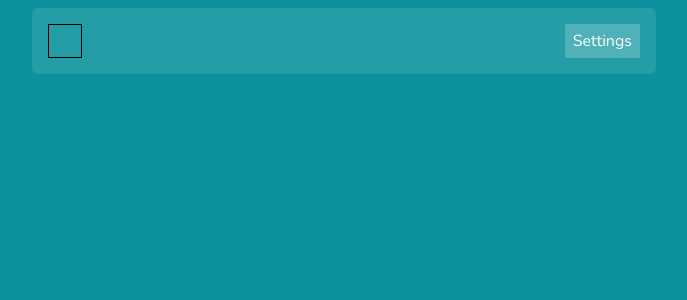
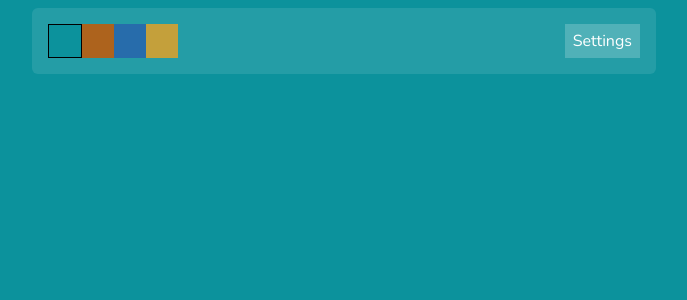
Before and after one commit to nvn0x33/PomoTimer, a React (Vite) app: page / in a window 1280 px wide. Shown: the top 300 px of the page, without its empty margins (296-983 px from the left). Built offline with nearby package versions, Linux system fonts and the light colour scheme.

Commit message:
refactor: separate ThemeSwitcher in different component for readability.

```diff
--- a/src/App.tsx
+++ b/src/App.tsx
@@ -1,4 +1,4 @@
-import Header from "./components/header";
+import Header from "./components/Header";
 
 function App() {
     return (
--- /dev/null
+++ b/src/components/ThemeSwitcher.tsx
@@ -0,0 +1,24 @@
+export default function ThemeSwitcher({
+    accentVars,
+    activeAccent,
+    handleClick,
+}) {
+    return (
+        <div className="flex justify-between">
+            {accentVars.map((accent: string) => {
+                return (
+                    <button
+                        key={accent}
+                        style={{
+                            backgroundColor: `var(--color-${accent})`,
+                        }}
+                        className={`p-4 ${
+                            activeAccent === accent ? "active-theme-button" : ""
+                        }`}
+                        onClick={() => handleClick(accent)}
+                    ></button>
+                );
+            })}
+        </div>
+    );
+}
--- a/src/components/header.tsx
+++ b/src/components/header.tsx
@@ -1,39 +1,26 @@
 import { useState } from "react";
+import ThemeSwitcher from "./ThemeSwitcher";
 
+const accentVars: string[] = ["accent1", "accent2", "accent3", "accent4"];
 export default function Header() {
-    const accentVars: string[] = ["accent1", "accent2", "accent3", "accent4"];
+    const [activeAccent, setActiveAccent] = useState<string>(accentVars[0]);
 
-    const [activeAccent, setActiveAccent] = useState(accentVars[0]);
-
-    const handleClick = (e) => {
+    const handleClick = (accent: string) => {
         document.documentElement.style.setProperty(
             `--color-theme`,
-            `var(--color-${e.currentTarget.dataset.var})`
+            `var(--color-${accent})`
         );
-        setActiveAccent(e.currentTarget.dataset.var);
+        setActiveAccent(accent);
     };
 
     return (
         <header className="w-1/2 m-auto max-md:w-full p-2">
             <nav className="flex justify-between p-4 rounded-md bg-white/10">
-                <div className="flex justify-between">
-                    {accentVars.map((accent: string, index: number) => {
-                        const bgClass: string = `bg-${accent}`;
-                        const activeClass: string =
-                            activeAccent === accent
-                                ? "active-theme-button"
-                                : "";
-
-                        return (
-                            <button
-                                key={index + 1}
-                                data-var={accent}
-                                className={`p-4 ${bgClass} ${activeClass}`}
-                                onClick={handleClick}
-                            ></button>
-                        );
-                    })}
-                </div>
+                <ThemeSwitcher
+                    accentVars={accentVars}
+                    activeAccent={activeAccent}
+                    handleClick={handleClick}
+                />
                 {/* It will do something, not sure yet */}
                 <button className="bg-white/20 px-2">Settings</button>
             </nav>
--- a/src/index.css
+++ b/src/index.css
@@ -1,25 +1,17 @@
 @import "@fontsource/nunito";
 @import "tailwindcss";
 
-@theme {
+@theme static {
     /* ALL ACCENT COLORS  */
     --color-accent1: #0c929c;
     --color-accent2: #ad631d;
     --color-accent3: #276cab;
     --color-accent4: #c4a03b;
 
-    /* --pomodoro-accent: var(--color-accent1);
-    --short-break-accent: var(--color-accent2);
-    --long-break-accent: var(--color-accent3); */
     --color-theme: var(--color-accent1);
 }
 
 :root {
-    /* --color-sea-teal: #0fa4af;
-    --color-orange: #e97000;
-    --color-blue: #2d79bf;
-    --color-yellow: #ecae00; */
-
     font-family: "Nunito", sans-serif;
 
     text-rendering: optimizeLegibility;
```
